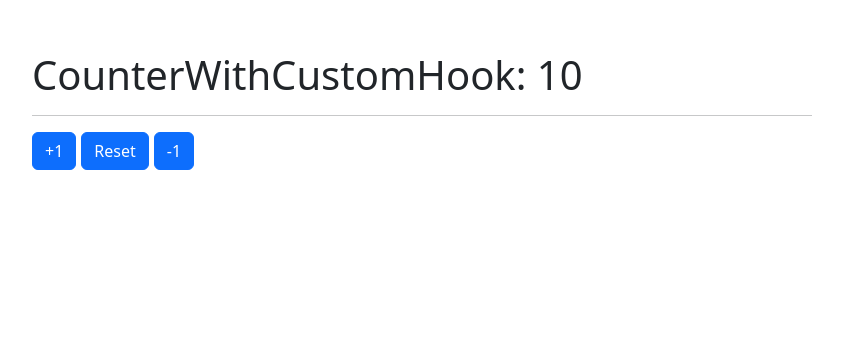
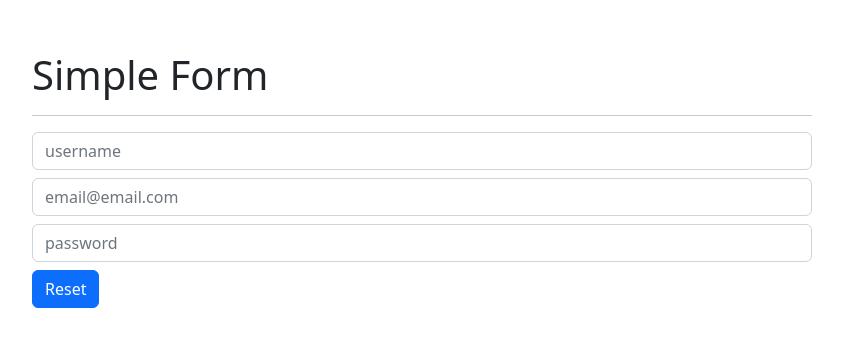
Before and after one commit to Paanceas/react-learning, a React (Vite) app in the folder 05/: page / in a window 1280 px wide. Shown: the part 199-546 px from the top of the page, without its empty margins (218-1061 px from the left). Built offline with nearby package versions, Linux system fonts and the light colour scheme.

Commit message:
✨ use form hook

```diff
--- /dev/null
+++ b/05/src/02-useEffect/FormWithCustomHook.jsx
@@ -0,0 +1,22 @@
+import { useForm } from "../hooks/useForm";
+
+export const FormWithCustomHook = () => {
+
+  const { onChange, onResetForm, username, email, password } = useForm({
+      username: '',
+      email: '',
+      password: ''
+  });
+
+  return (
+    <>
+      <h1>Simple Form</h1>
+      <hr />
+      <input className="form-control" type="text" name="username" id="username" placeholder="username" value={username} onChange={onChange} />
+      <input className="form-control mt-2" type="text" name="email" id="email" placeholder="email@email.com" value={email} onChange={onChange} />
+      <input className="form-control mt-2" type="password" name="password" id="password" placeholder="password" value={password} onChange={onChange} />
+
+      <button className="btn btn-primary mt-2" onClick={onResetForm} > Reset </button>
+    </>
+  )
+}
--- /dev/null
+++ b/05/src/hooks/useForm.js
@@ -0,0 +1,26 @@
+import { useState } from "react";
+
+export const useForm = ( initialForm = {} ) => {
+
+    const [formState, setFormState] = useState(initialForm);
+
+
+    const onChange = ({target}) => {
+        const { name, value } = target
+        setFormState({
+            ...formState,
+           [name]: value
+        });
+    }
+
+    const onResetForm = () => {
+      setFormState(initialForm);
+    }
+
+    return {
+        ...formState,
+        formState,
+        onChange,
+        onResetForm
+    }
+}
--- a/05/src/main.jsx
+++ b/05/src/main.jsx
@@ -1,12 +1,10 @@
 import React from 'react'
 import ReactDOM from 'react-dom/client'
-import { CounterApp } from './01-useState/CounterApp'
-import { CounterWithCustomHook } from './01-useState/CounterWithCustomHook'
-import { HooksApp } from './HooksApp'
+import { FormWithCustomHook } from './02-useEffect/FormWithCustomHook'
 import './index.css'
 
 ReactDOM.createRoot(document.getElementById('root')).render(
-  <React.StrictMode>
-    <CounterWithCustomHook />
-  </React.StrictMode>
+  // <React.StrictMode>
+    <FormWithCustomHook />
+  // </React.StrictMode>
 )
```
Also changed, not shown: 05/src/02-useEffect/Message.jsx (added, +19 -0 lines), 05/src/02-useEffect/SimpleForm.jsx (added, +45 -0 lines).
